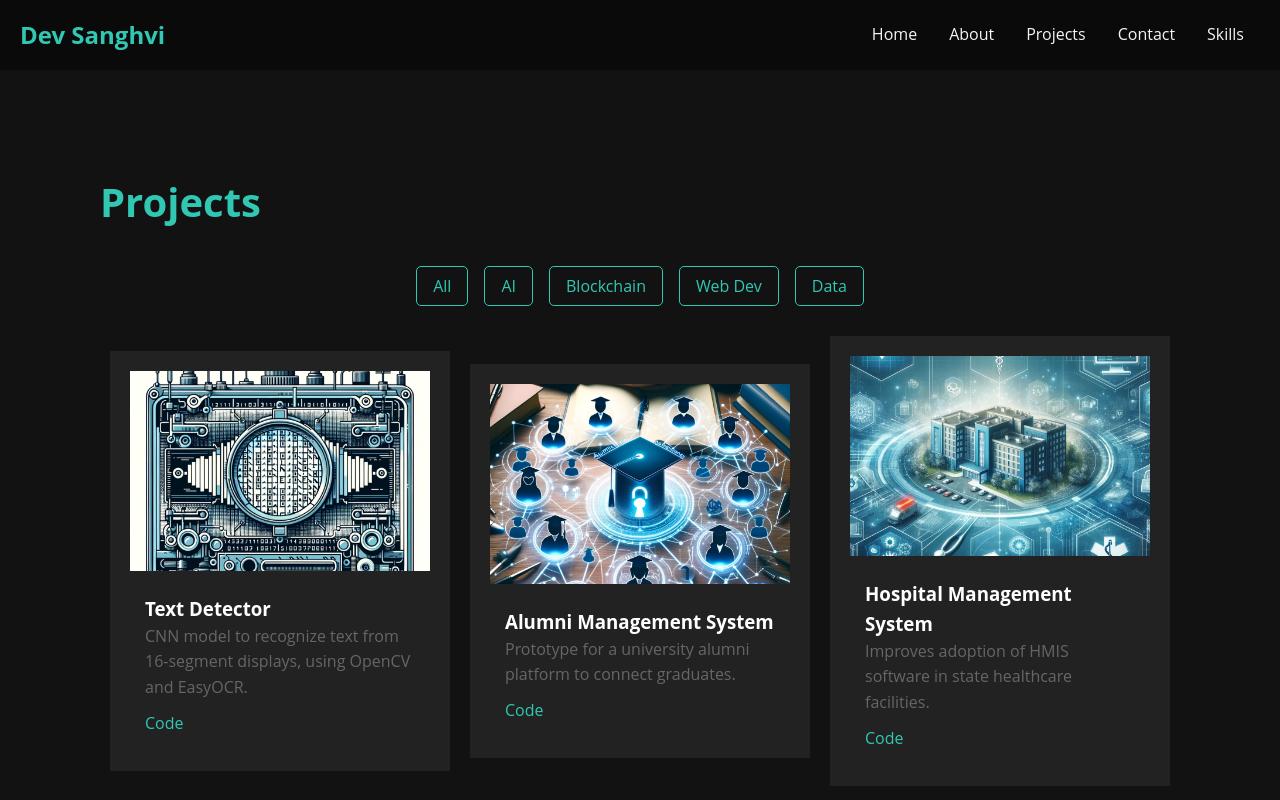
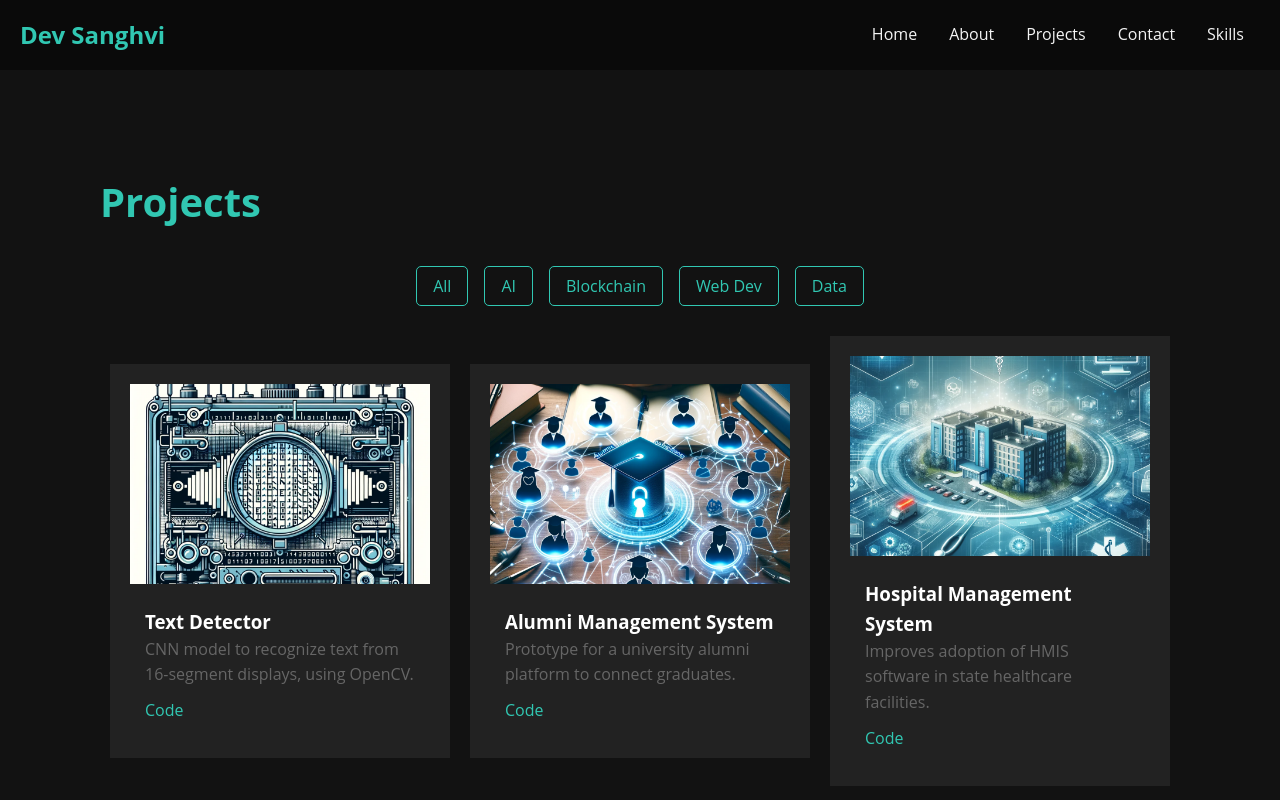
Before and after one commit to Dv04/Knowledge, a React (Create React App) app: page /projects in a window 1280 px wide. Shown: the top 800 px of the page. Built offline with nearby package versions, Linux system fonts and the light colour scheme.

Commit message:
Update z-index values in GlobalStyle.js and ProjectsContext.js

```diff
--- a/src/GlobalStyle.js
+++ b/src/GlobalStyle.js
@@ -11,7 +11,7 @@ const GlobalStyle = createGlobalStyle`
 
   h1, h2, h3, p {
     margin: 0;
-    z-index: 10000;
+    z-index: 100;
   }
 
   button {
--- a/src/contexts/ProjectsContext.js
+++ b/src/contexts/ProjectsContext.js
@@ -12,7 +12,7 @@ export const ProjectsProvider = ({ children }) => {
         {
             id: 'text_detector',
             title: 'Text Detector',
-            description: 'CNN model to recognize text from 16-segment displays, using OpenCV and EasyOCR.',
+            description: 'CNN model to recognize text from 16-segment displays, using OpenCV.',
             category: 'AI',
             image: textDetectorImage,
             demoLink: 'http://link-to-text-detector-demo.com',
--- a/src/index.css
+++ b/src/index.css
@@ -27,7 +27,7 @@ header {
   text-align: center;
   position: sticky;
   top: 0;
-  z-index: 1000;
+
 }
 
 header nav ul {
```
Also changed, not shown: 1 other file (tests, documents, lock files or other folders).
